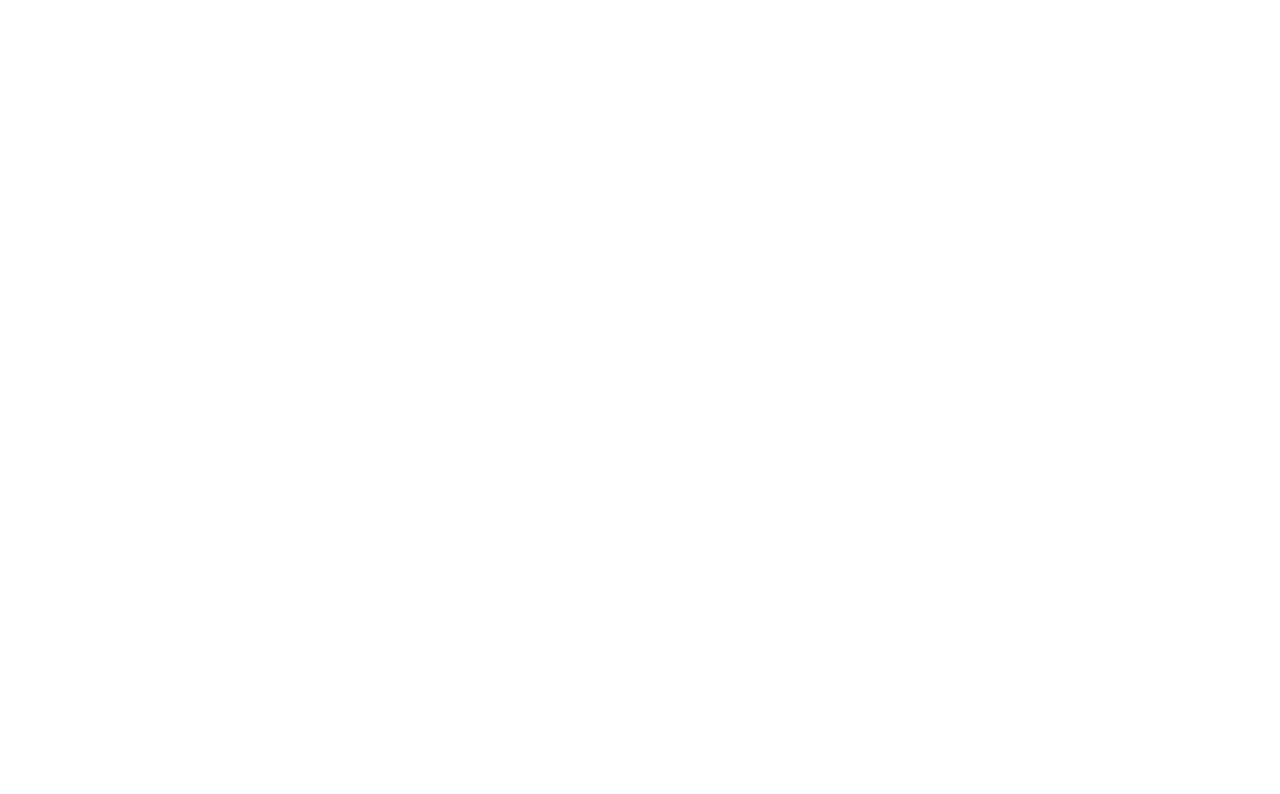
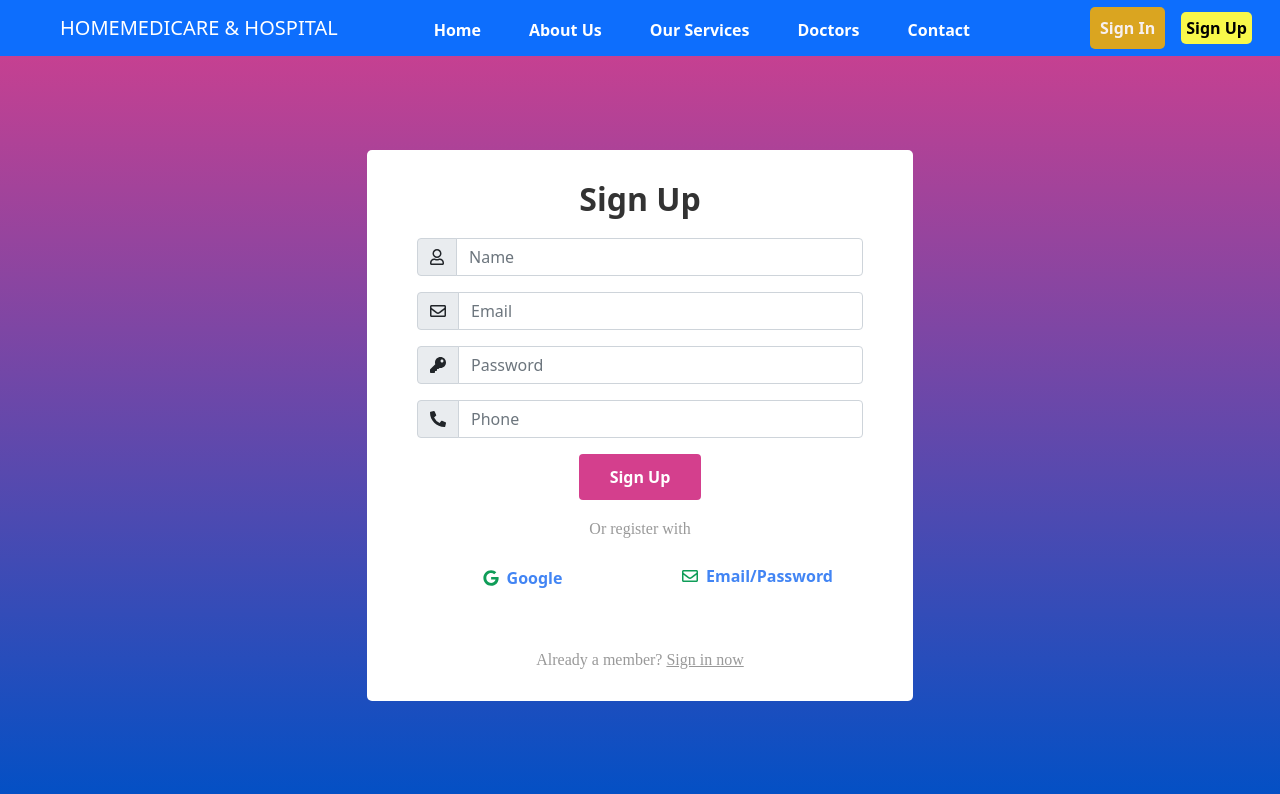
Before and after one commit to mdnajmul/homemedicare-hospital-react, a React (Create React App) app: page /register in a window 1280 px wide. Shown: the top 794 px of the page. Built offline with nearby package versions, Linux system fonts and the light colour scheme.

Commit message:
register page design complete

```diff
--- a/src/App.js
+++ b/src/App.js
@@ -4,6 +4,7 @@
 import Slider from "./components/Slider/Slider";
 import TopService from "./components/TopService/TopService";
 import Login from "./components/Login/Login";
+import Register from "./components/Register/Register";
 import BottomNav from "./components/BottomNav/BottomNav";
 
 function App() {
@@ -26,6 +27,10 @@
           <Header></Header>
           <Login></Login>
         </Route>
+        <Route path="/register">
+          <Header></Header>
+          <Register></Register>
+        </Route>
       </Switch>
     </Router>
   );
--- /dev/null
+++ b/src/components/Register/Register.js
@@ -0,0 +1,112 @@
+import React from "react";
+import { FontAwesomeIcon } from "@fortawesome/react-fontawesome";
+import { faEnvelope, faUser } from "@fortawesome/free-regular-svg-icons";
+import { faKey, faPhoneAlt } from "@fortawesome/free-solid-svg-icons";
+import { faGoogle } from "@fortawesome/free-brands-svg-icons";
+import { Link } from "react-router-dom";
+
+const Register = () => {
+  return (
+    <div className="login-field">
+      <div className="container">
+        <div className="row justify-content-center align-items-center">
+          <div className="col-6">
+            <div className="login text-center">
+              <h2 className="">Sign Up</h2>
+              <form>
+                <div className="input-group flex-nowrap">
+                  <span className="input-group-text" id="addon-wrapping">
+                    <FontAwesomeIcon icon={faUser}></FontAwesomeIcon>
+                  </span>
+                  <input
+                    type="text"
+                    className="form-control"
+                    placeholder="Name"
+                    ariaLabel="Name"
+                    ariaDescribedby="addon-wrapping"
+                    required
+                  />
+                </div>
+                <div className="input-group flex-nowrap mt-3">
+                  <span className="input-group-text" id="addon-wrapping">
+                    <FontAwesomeIcon icon={faEnvelope}></FontAwesomeIcon>
+                  </span>
+                  <input
+                    type="email"
+                    className="form-control"
+                    placeholder="Email"
+                    ariaLabel="Email"
+                    ariaDescribedby="addon-wrapping"
+                    required
+                  />
+                </div>
+                <div className="input-group flex-nowrap mt-3">
+                  <span className="input-group-text" id="addon-wrapping">
+                    <FontAwesomeIcon icon={faKey}></FontAwesomeIcon>
+                  </span>
+                  <input
+                    type="password"
+                    className="form-control"
+                    placeholder="Password"
+                    ariaLabel="Password"
+                    ariaDescribedby="addon-wrapping"
+                    required
+                  />
+                </div>
+                <div className="input-group flex-nowrap mt-3">
+                  <span className="input-group-text" id="addon-wrapping">
+                    <FontAwesomeIcon icon={faPhoneAlt}></FontAwesomeIcon>
+                  </span>
+                  <input
+                    type="text"
+                    className="form-control"
+                    placeholder="Phone"
+                    ariaLabel="Phone"
+                    ariaDescribedby="addon-wrapping"
+                    required
+                  />
+                </div>
+                <div className="mt-3">
+                  <button type="button" className="btn login-btn">
+                    Sign Up
+                  </button>
+                </div>
+                <div className="text-center mt-3">
+                  <span className="or-txt">Or register with</span>
+                </div>
+                <div className="row mt-3">
+                  <div className="col-lg-6 col-md-6 col-sm-12 col-12">
+                    <button className="btn px-5 py-2 google-btn">
+                      <FontAwesomeIcon
+                        icon={faGoogle}
+                        className="me-2 google-icon-clr"
+                      ></FontAwesomeIcon>
+                      <span className="google-txt">Google</span>
+                    </button>
+                  </div>
+                  <div className="col-lg-6 col-md-6 col-sm-12 col-12">
+                    <button className="btn px-2 google-btn">
+                      <FontAwesomeIcon
+                        icon={faEnvelope}
+                        className="me-2 google-icon-clr"
+                      ></FontAwesomeIcon>
+                      <span className="google-txt">Email/Password</span>
+                    </button>
+                  </div>
+                </div>
+                <div className="mt-5 text-center">
+                  <span className="or-txt">Already a member? </span>
+                  <Link to="/login" className="or-txt">
+                    Sign in now
+                  </Link>
+                </div>
+              </form>
+            </div>
+          </div>
+        </div>
+      </div>
+    </div>
+  );
+};
+
+export default Register;
```
Also changed, not shown: src/components/Register/Register.css (added).
